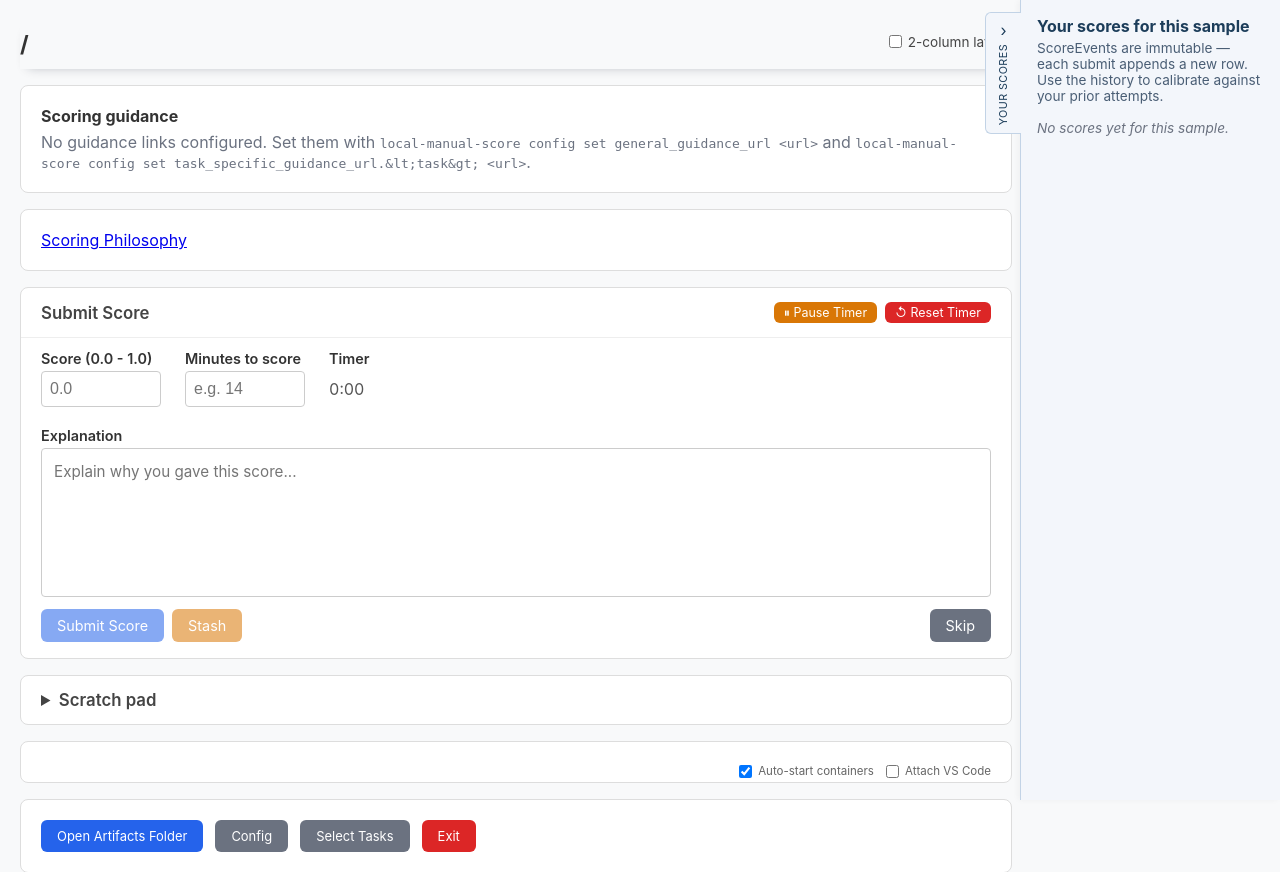
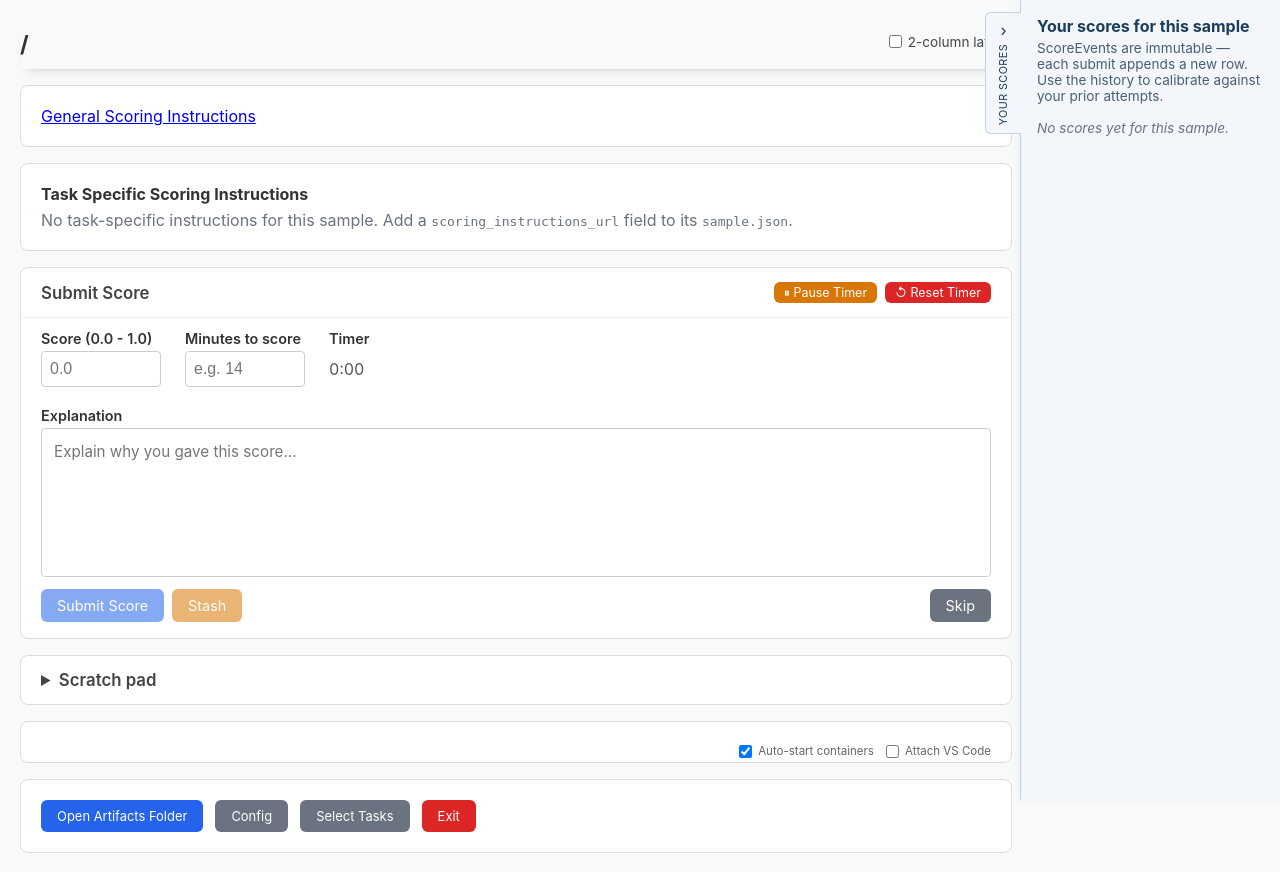
Before and after one commit to jackmisbach/local_manual_scoring_tool, a Python web app: template scoring/templates/scoring.html in a window 1280 px wide. Shown: the top 872 px of the page. Run offline with Jinja, Linux system fonts and the light colour scheme; the template is opened without the code that fills it, so the values that code supplies are empty.

Commit message:
add link to task specific scoring guidance

```diff
--- a/scoring/state.py
+++ b/scoring/state.py
@@ -70,6 +70,8 @@ class SampleInfo(TypedDict):
     task_variant: str
     project_dir: str
     image: str
+    # URL of the task-specific scoring instructions doc (from sample.json).
+    scoring_instructions_url: str
     # True when the sample has no ``sample.json``; the scoring page shows an
     # explanatory banner and suppresses metadata-derived UI.
     no_metadata: bool
@@ -156,6 +158,7 @@ def _sample_info(data: dict[str, Any]) -> SampleInfo:
         "task_variant": str(data.get("task_variant") or data.get("variant") or ""),
         "project_dir": str(data.get("project_dir", "") or DEFAULT_PROJECT_DIR),
         "image": str(data.get("image", "") or ""),
+        "scoring_instructions_url": str(data.get("scoring_instructions_url", "") or ""),
         "no_metadata": not data,
     }
 
@@ -165,7 +168,8 @@ def local_sample_info(uuid: str, samples_dir: Path) -> SampleInfo:
 
     Recognized ``sample.json`` keys: ``task`` (task name), ``image`` (the image
     tarball filename inside the images dir), and optionally ``task_variant`` /
-    ``project_dir``. The sample's identifier is the dir name (``uuid``), not a
+    ``project_dir`` / ``scoring_instructions_url`` (the task-specific scoring
+    instructions doc URL). The sample's identifier is the dir name (``uuid``), not a
     ``sample.json`` field. Scoring works even with no ``sample.json`` (the form
     only needs the project dir and the guidance links); ``no_metadata`` then
     drives an explanatory banner and the image must be supplied via ``--image``.
--- a/scoring/templates/scoring.html
+++ b/scoring/templates/scoring.html
@@ -1079,46 +1079,35 @@
         </div>
         {% endif %}
 
-        {# Scoring guidance: links to the external guidance docs, configured via
-           general_guidance_url and task_specific_guidance_url.<task>. #}
         <div class="section">
-            <strong>Scoring guidance</strong>
-            {% if general_guidance_url or task_guidance_url %}
+            <p>
+                <a
+                    href="https://docs.google.com/document/d/1fnBool4gRLL8kNds-ZF1YpP5xiHbQOn-uA-2NIkRz_8/edit?tab=t.0"
+                    target="_blank"
+                    rel="noopener noreferrer"
+                    >General Scoring Instructions</a
+                >
+            </p>
+        </div>
+
+        {# Task-specific scoring instructions: an external doc per task, taken from
+           the sample's sample.json `scoring_instructions_url` field. #}
+        <div class="section">
+            <strong>Task Specific Scoring Instructions</strong>
+            {% if scoring_instructions_url %}
             <ul style="margin: 6px 0 0 0; padding-left: 18px;">
-                {% if general_guidance_url %}
                 <li>
-                    <a href="{{ general_guidance_url }}" target="_blank" rel="noopener noreferrer">
-                        General scoring guidance
+                    <a href="{{ scoring_instructions_url }}" target="_blank" rel="noopener noreferrer">
+                        {{ scoring_instructions_label }}
                     </a>
                 </li>
-                {% endif %}
-                {% if task_guidance_url %}
-                <li>
-                    <a href="{{ task_guidance_url }}" target="_blank" rel="noopener noreferrer">
-                        {{ task_guidance_label }}
-                    </a>
-                </li>
-                {% endif %}
             </ul>
             {% else %}
             <p style="margin: 6px 0 0 0; color: #6b7280;">
-                No guidance links configured. Set them with
-                <code>local-manual-score config set general_guidance_url &lt;url&gt;</code>
-                and
-                <code>local-manual-score config set task_specific_guidance_url.{{ info.task_name or "&lt;task&gt;" }} &lt;url&gt;</code>.
+                No task-specific instructions for this sample. Add a
+                <code>scoring_instructions_url</code> field to its <code>sample.json</code>.
             </p>
             {% endif %}
-        </div>
-
-        <div class="section">
-            <p>
-                <a
-                    href="https://docs.google.com/document/d/1SCo_tIbPRDsP6B4J1C08o5CTGUSTzDDcsspgvRS_vTY/edit?pli=1&tab=t.4j0zehp6kof"
-                    target="_blank"
-                    rel="noopener noreferrer"
-                    >Scoring Philosophy</a
-                >
-            </p>
         </div>
 
         {% if not finish_recorded %}
```
Also changed, not shown: CLAUDE.md (+3 -2 lines), scoring/app.py (+4 -5 lines), scoring/config.py (+5 -64 lines), README.md, dev/README.md.
